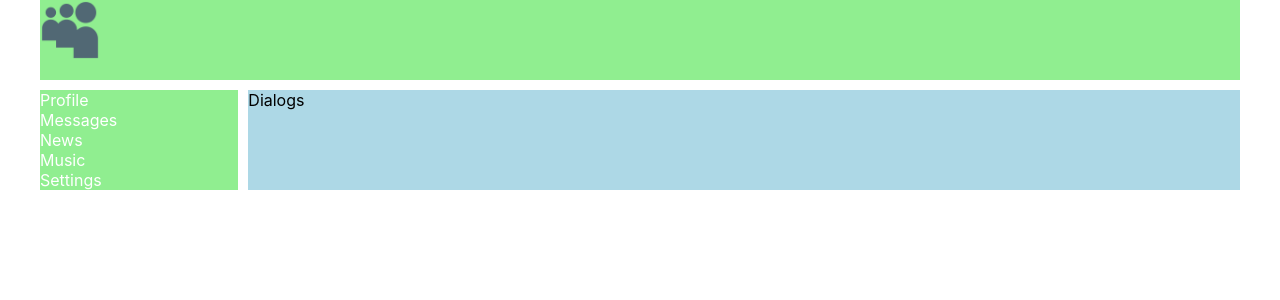
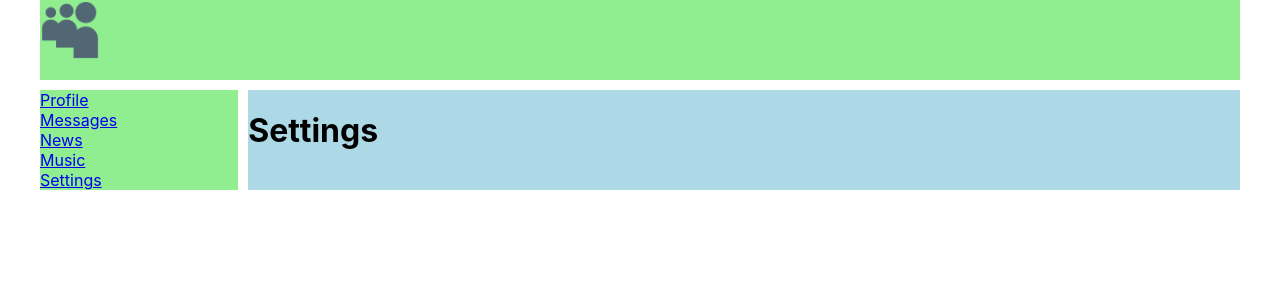
Before and after one commit to naumyshev/SocialNet, a React (Create React App) app: page /settings in a window 1280 px wide. Shown: the top 300 px of the page. Built offline with nearby package versions, Linux system fonts and the light colour scheme.

Commit message:
#19 completed: BrowserRouter

```diff
--- a/public/index.html
+++ b/public/index.html
@@ -1,4 +1,4 @@
-<!DOCTYPE html>
+ <!DOCTYPE html>
 <html lang="en">
   <head>
     <meta charset="utf-8" />
--- a/src/App.tsx
+++ b/src/App.tsx
@@ -5,19 +5,30 @@
 import {Navbar} from "./components/Navbar/Navbar";
 import {Profile} from "./components/Profile/Profile";
 import {Dialogs} from "./components/Dialogs/Dialogs";
+import {BrowserRouter, Route} from "react-router-dom";
+import {News} from "./components/News/News";
+import {Music} from "./components/Music/Music";
+import {Settings} from "./components/Settings/Settings";
 
 
 function App() {
     return (
-        <div className="app-wrapper">
-            <Header />
-            <Navbar />
-            <div className="app-wrapper-content">
-                {/*<Profile />*/}
-                <Dialogs />
+        <BrowserRouter>
+            <div className="app-wrapper">
+                <Header/>
+                <Navbar/>
+                <div className="app-wrapper-content">
+
+                    <Route path='/dialog' component={Dialogs}/>
+                    <Route path='/profile' component={Profile}/>
+                    <Route path='/news' component={News}/>
+                    <Route path='/music' component={Music}/>
+                    <Route path='/settings' component={Settings}/>
+
+                </div>
+
             </div>
-
-        </div>
+        </BrowserRouter>
     );
 }
 
--- /dev/null
+++ b/src/components/Music/Music.tsx
@@ -0,0 +1,9 @@
+import React from 'react';
+
+export const Music = () => {
+    return (
+        <div>
+            <h1>Music</h1>
+        </div>
+    );
+};
--- a/src/components/Navbar/Navbar.tsx
+++ b/src/components/Navbar/Navbar.tsx
@@ -5,20 +5,19 @@
     return (
         <nav className={s.nav}>
             <div className={s.item}>
-                <a>Profile</a>
+                <a href="/profile">Profile</a>
             </div>
             <div className={s.item}>
-
-                <a>Messages</a>
+                <a href="/dialog">Messages</a>
             </div>
             <div className={s.item}>
-                <a>News</a>
+                <a href='/news'>News</a>
             </div>
             <div className={s.item}>
-                <a>Music</a>
+                <a href='/music'>Music</a>
             </div>
             <div className={s.item}>
-                <a>Settings</a>
+                <a href='/settings'>Settings</a>
             </div>
         </nav>
     );
--- /dev/null
+++ b/src/components/News/News.tsx
@@ -0,0 +1,9 @@
+import React from 'react';
+
+export const News = () => {
+    return (
+        <div>
+            News
+        </div>
+    );
+};
--- /dev/null
+++ b/src/components/Settings/Settings.tsx
@@ -0,0 +1,9 @@
+import React from 'react';
+
+export const Settings = () => {
+    return (
+        <div>
+            <h1>Settings</h1>
+        </div>
+    );
+};
```
Also changed, not shown: src/components/Music/Music.module.css (added), src/components/News/News.module.css (added).
